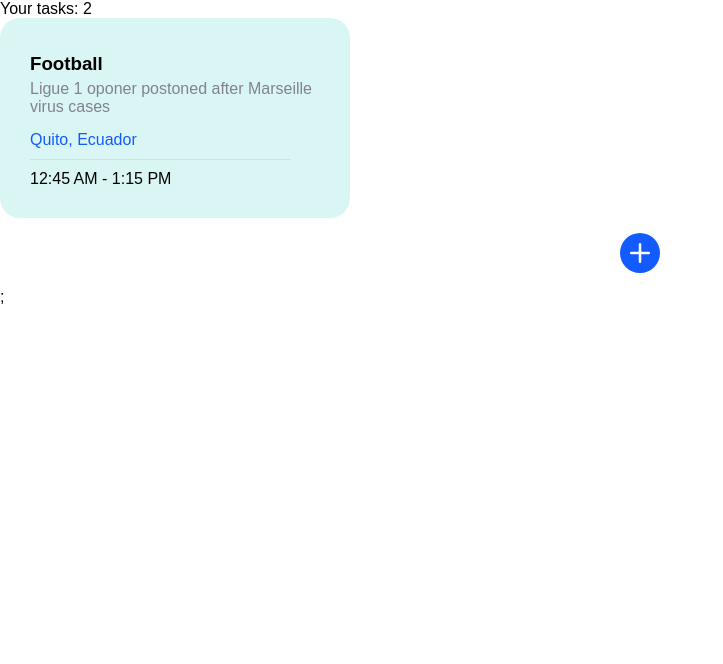
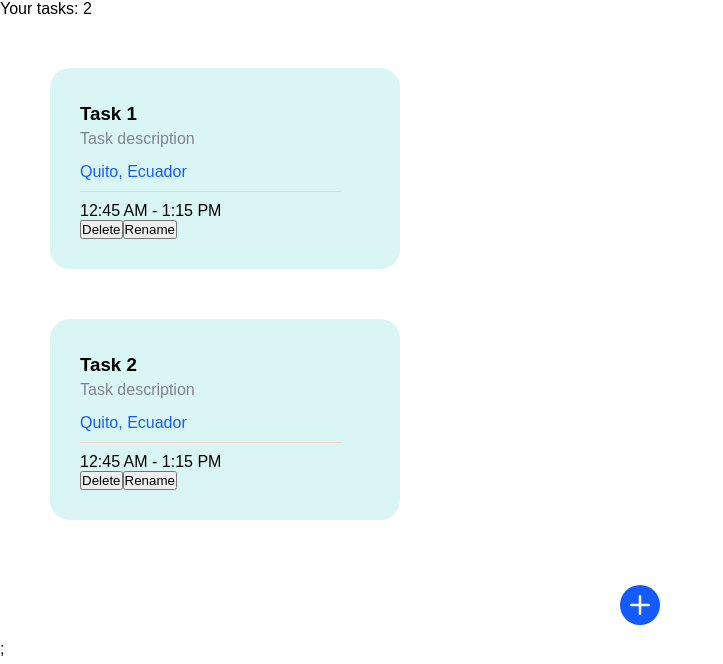
Before and after one commit to cutioluis/task-manager, a Next.js app: page / in a window 1280 px wide. Shown: the top 664 px of the page, without its empty margins (0-723 px from the left). Built offline with nearby package versions, Linux system fonts and the light colour scheme.

Commit message:
ADD custom hook

```diff
--- a/src/components/Task.js
+++ b/src/components/Task.js
@@ -1,9 +1,13 @@
 import styled from "styled-components";
 
 import { COLORS } from "../constants/index";
+import { useTask } from "../context/TaskContext";
+
+import TaskEmpty from "../components/TaskEmpty";
 
 const ContainerTask = styled.article`
   padding: 30px;
+  margin: 50px;
   max-width: 350px;
   border-radius: 20px;
   background-color: ${COLORS.blueSoft};
@@ -44,11 +48,18 @@
 `;
 
 const Task = () => {
+  const { tasks, deleteTask } = useTask();
+
   return (
-    <ContainerTask>
+    <div>
+      {tasks.length === 0 ? (
+        <TaskEmpty></TaskEmpty>
+      ) : (
+        tasks.map((task) => (
+          <ContainerTask key={task.id}>
             <TaskDescription>
-        <h3>Football</h3>
-        <p>Ligue 1 oponer postoned after Marseille virus cases</p>
+              <h3>{task.title}</h3>
+              <p>{task.description}</p>
             </TaskDescription>
             <TaskLocation>
               <p>Quito, Ecuador</p>
@@ -57,7 +68,12 @@
             <TaskTime>
               <p>12:45 AM - 1:15 PM</p>
             </TaskTime>
+            <button onClick={() => deleteTask(task.id)}>Delete</button>
+            <button>Rename</button>
           </ContainerTask>
+        ))
+      )}
+    </div>
   );
 };
 
```
Lines whose indentation alone changed are shown as unchanged.
